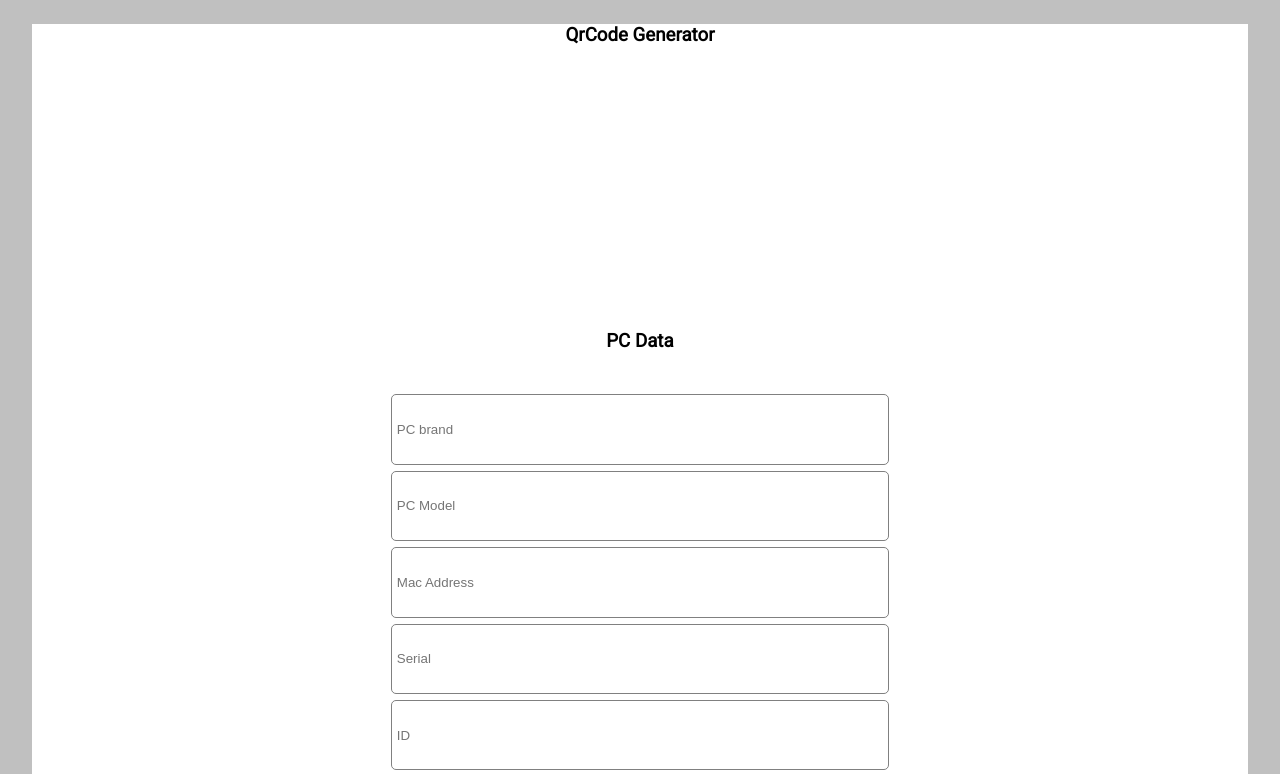
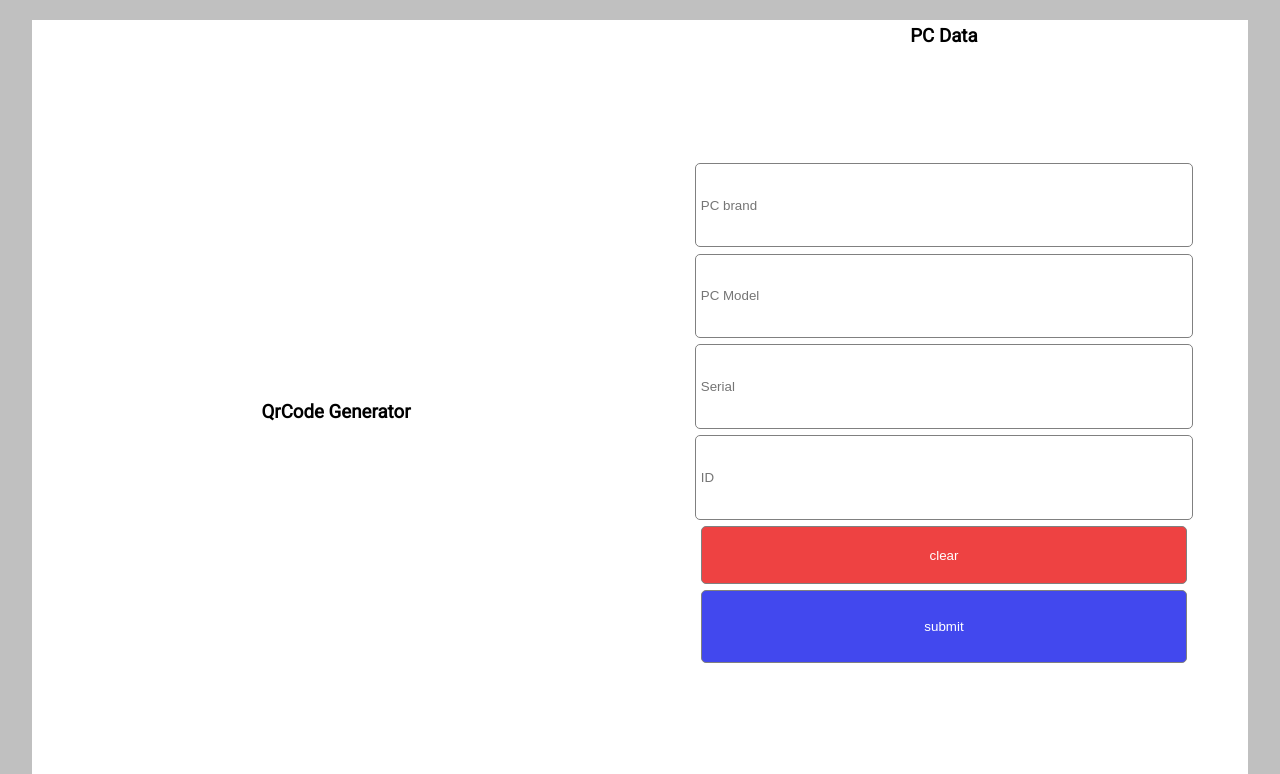
Before and after one commit to FredAshenOne/qrproject, a plain HTML site: page index.html in a window 1280 px wide. Shown: the top 774 px of the page. Drawn offline with nearby package versions, Linux system fonts and the light colour scheme; a web font is replaced by a local one.

Commit message:
horizontal view

```diff
--- a/css/styles.css
+++ b/css/styles.css
@@ -1,5 +1,5 @@
 body{
-  height: 120vh;
+  height: 100vh;
   width: 100vw;
   margin: 0px;
   background-color: silver;
@@ -14,11 +14,11 @@ body{
   display: flex;
   justify-content: center;
   align-items: center;
-  flex-direction: column;
+  flex-direction: row;
 }
 .first-wraper{
-  height: 30%;
-  width: auto;
+  height: 100%;
+  width: 50%;
   display: flex;
   justify-content: center;
   align-items: center;
@@ -27,8 +27,9 @@ body{
 }
 
 .second-wraper{
-  height: 70%;
-  width: 100%;
+
+  width: 50%;
+  height: 100%;
   display: flex;
   align-items: center;
   flex-direction: column;
@@ -43,8 +44,10 @@ body{
   height:100%;
 }
 form{
-  width: 50%;
+  width: 100%;
   font-family: 'Roboto';
+  margin: 0px;
+
 }
 input{
   min-width: 80%;
@@ -60,7 +63,7 @@ input[type=submit]{
 }
 h3{
   font-family: 'Roboto';
-  margin: 0px;
+  margin: 5px;
 }
 
 .hide{
--- a/index.html
+++ b/index.html
@@ -13,8 +13,8 @@
   </head>
   <body>
     <div class="main-box">
-      <h3>QrCode Generator</h3>
       <div class="first-wraper">
+        <h3>QrCode Generator</h3>
         <div id="qrcode">
 
 
@@ -25,7 +25,6 @@
         <form id="forms" class="dataform" action="index.html" method="post">
           <input type="text" name="brand"  placeholder="PC brand" value="" required>
           <input type="text" name="model" value="" placeholder="PC Model" required>
-          <input type="text" name="mac" value="" placeholder="Mac Address" required>
           <input type="text" name="serial" value="" placeholder="Serial" required>
           <input type="number" name="id" value="" placeholder="ID" required>
           <input type="button" name="clear" value="clear">
--- a/js/main.js
+++ b/js/main.js
@@ -21,7 +21,6 @@ var qrcode = new QRCode(document.getElementById('qrcode'),{
   //  text:"Marca: "+brand+"   Modelo: "+model+"  MacAddress: "+mac+"  Serial: "+serial,
   text:"{  'MARCA':'"+brand+
   "', 'MODELO':'"+model+
-  "',  'MAC':'"+mac+
   "',  'SERIAL':'"+serial+
   "',  'ID':"+id+"  }",
   width:128,
```
